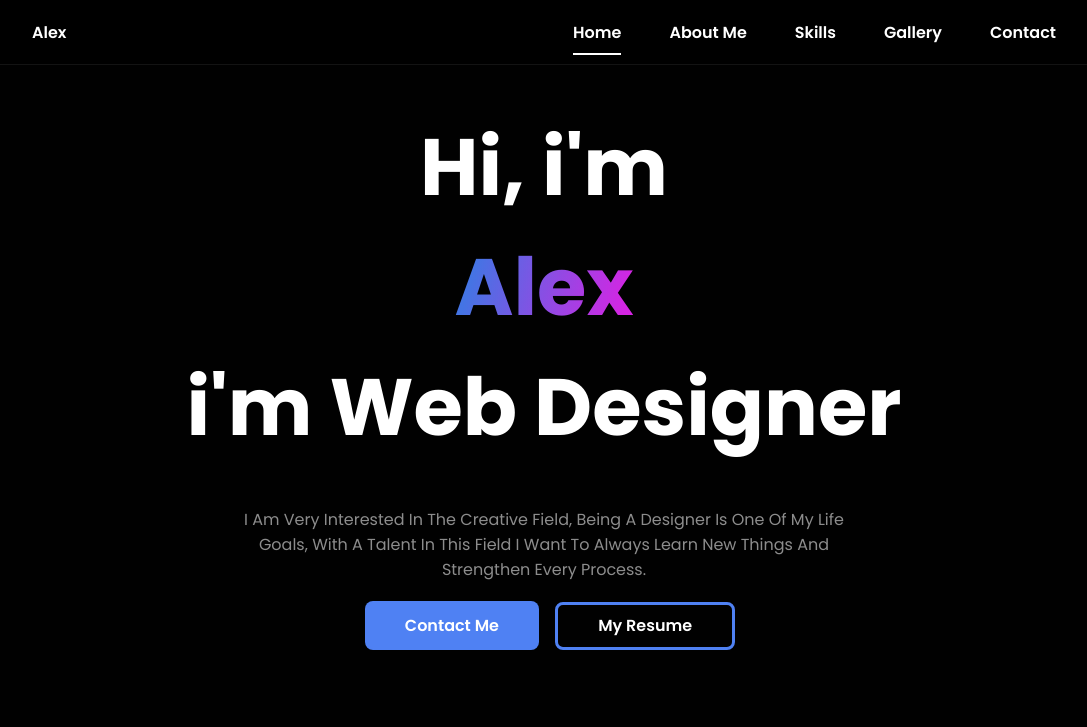
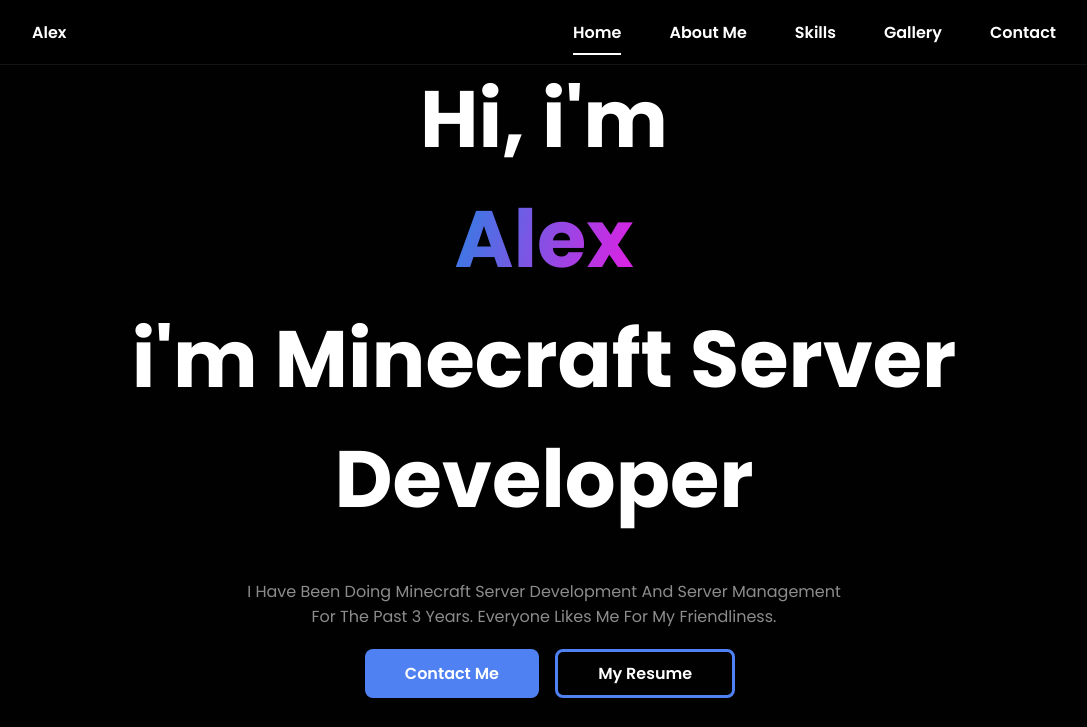
Before and after one commit to asiful2004/portfolio-s, a plain HTML site: page index.html in a window 1280 px wide. Shown: the top 727 px of the page, without its empty margins (96-1183 px from the left). Drawn offline with nearby package versions, Linux system fonts and the light colour scheme.

Commit message:
updates by asif

```diff
--- a/assets/js/main.js
+++ b/assets/js/main.js
@@ -76,7 +76,7 @@ sr.reveal('.contact__input',{interval: 200});
 
 
 // TEXT TYPING ANIMATION
-var string = "i'm Web Designer"
+var string = "i'm Minecraft Server Developer"
 var array = string.split("");
 var timer;
 
--- a/index.html
+++ b/index.html
@@ -55,7 +55,7 @@
                         <span id="text"></span>
 
                     </h1>
-                    <p>I am very interested in the creative field, being a designer is one of my life goals, with a talent in this field i want to always learn new things and strengthen every process.
+                    <p>I have been doing minecraft server development and server management for the past 3 years. Everyone likes me for my friendliness.
                     </p>
 
                     <a href="#contact" target="blank" class="button ">Contact
```
